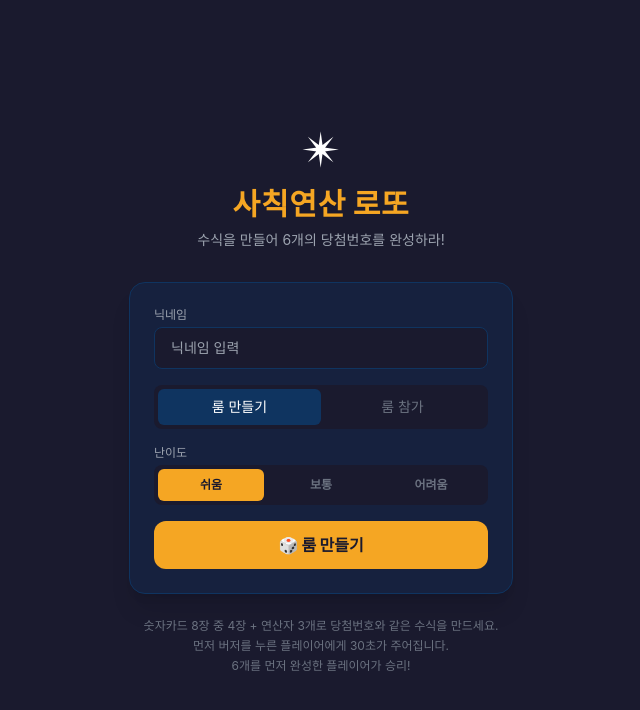
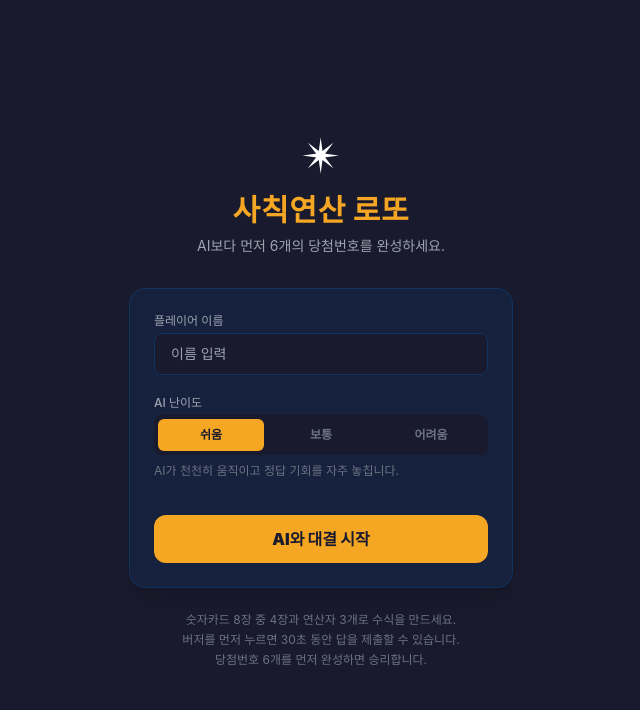
Before and after one commit to MintK99/Four-basic-operations-Lottery, a React (Vite) app in the folder packages/client/: page / in a window 1280 px wide. Shown: the top 710 px of the page, without its empty margins (319-959 px from the left). Built offline with nearby package versions, Linux system fonts and the light colour scheme.

Commit message:
Convert home screen to solo AI mode

```diff
--- a/packages/client/src/pages/HomePage.tsx
+++ b/packages/client/src/pages/HomePage.tsx
@@ -4,124 +4,80 @@ import { useGameStore } from '../store/gameStore';
 import socket from '../socket';
 
 const DIFFICULTY_OPTIONS: { value: GameDifficulty; label: string; description: string }[] = [
-  { value: 'easy', label: '쉬움', description: '정답 후보가 많은 연산자 위주' },
-  { value: 'normal', label: '보통', description: '중간 난이도 연산자 위주' },
-  { value: 'hard', label: '어려움', description: '정답 후보가 적은 연산자 위주' },
+  { value: 'easy', label: '쉬움', description: 'AI가 천천히 움직이고 정답 기회를 자주 놓칩니다.' },
+  { value: 'normal', label: '보통', description: 'AI가 적당한 속도와 정확도로 경쟁합니다.' },
+  { value: 'hard', label: '어려움', description: 'AI가 빠르고 높은 확률로 정답을 찾아냅니다.' },
 ];
 
 export function HomePage({ onEnterGame }: { onEnterGame: () => void }) {
   const { setSession, setPlayerName, playerName } = useGameStore();
-  const [roomIdInput, setRoomIdInput] = useState('');
   const [error, setError] = useState('');
   const [loading, setLoading] = useState(false);
-  const [tab, setTab] = useState<'create' | 'join'>('create');
   const [difficulty, setDifficulty] = useState<GameDifficulty>('easy');
 
-  function connect(fn: () => void) {
+  function handleStart() {
     setError('');
     if (!playerName.trim()) {
       setError('이름을 입력해주세요.');
       return;
     }
+
     setLoading(true);
-    if (!socket.connected) {
-      socket.connect();
-      socket.once('connect', fn);
-    } else {
-      fn();
-    }
-  }
-
-  function handleCreate() {
-    connect(() => {
+    const createSoloGame = () => {
       socket.emit('room:create', { playerName: playerName.trim(), difficulty }, (res) => {
         setLoading(false);
         if (res.ok && res.roomId && res.playerId) {
           setSession(res.playerId, res.roomId);
           onEnterGame();
         } else {
-          setError(res.message ?? '룸 생성 실패');
+          setError(res.message ?? '게임 생성 실패');
         }
       });
-    });
+    };
+
+    if (!socket.connected) {
+      socket.connect();
+      socket.once('connect', createSoloGame);
+    } else {
+      createSoloGame();
+    }
   }
 
-  function handleJoin() {
-    if (!roomIdInput.trim()) {
-      setError('룸 코드를 입력해주세요.');
-      return;
-    }
-    connect(() => {
-      socket.emit(
-        'room:join',
-        { roomId: roomIdInput.trim().toUpperCase(), playerName: playerName.trim() },
-        (res) => {
-          setLoading(false);
-          if (res.ok && res.playerId) {
-            setSession(res.playerId, roomIdInput.trim().toUpperCase());
-            onEnterGame();
-          } else {
-            setError(res.message ?? '룸 참가 실패');
-          }
-        }
-      );
-    });
-  }
+  const selectedDifficulty = DIFFICULTY_OPTIONS.find((option) => option.value === difficulty)!;
 
   return (
     <div className="min-h-screen bg-lottery-dark flex items-center justify-center p-4">
       <div className="w-full max-w-sm">
-        {/* 타이틀 */}
         <div className="text-center mb-8">
           <div className="text-5xl mb-3">✴</div>
           <h1 className="text-3xl font-black text-lottery-gold tracking-wide">
             사칙연산 로또
           </h1>
           <p className="text-gray-400 text-sm mt-2">
-            수식을 만들어 6개의 당첨번호를 완성하라!
+            AI보다 먼저 6개의 당첨번호를 완성하세요.
           </p>
         </div>
 
         <div className="bg-lottery-card rounded-2xl p-6 border border-lottery-panel shadow-xl">
-          {/* 이름 입력 */}
-          <div className="mb-4">
-            <label className="block text-xs text-gray-400 mb-1 font-medium">닉네임</label>
+          <div className="mb-5">
+            <label className="block text-xs text-gray-400 mb-1 font-medium">플레이어 이름</label>
             <input
               type="text"
               value={playerName}
-              onChange={(e) => setPlayerName(e.target.value)}
+              onChange={(event) => setPlayerName(event.target.value)}
               maxLength={12}
-              placeholder="닉네임 입력"
+              placeholder="이름 입력"
               className="w-full bg-lottery-dark border border-lottery-panel rounded-lg px-4 py-2.5 text-white text-sm focus:outline-none focus:border-lottery-gold transition-colors"
             />
           </div>
 
-          {/* 탭 */}
-          <div className="flex bg-lottery-dark rounded-lg p-1 mb-4">
-            {(['create', 'join'] as const).map((t) => (
-              <button
-                key={t}
-                onClick={() => setTab(t)}
-                className={`
-                  flex-1 py-2 rounded-md text-sm font-medium transition-all
-                  ${tab === t ? 'bg-lottery-panel text-white' : 'text-gray-500 hover:text-gray-300'}
-                `}
-              >
-                {t === 'create' ? '룸 만들기' : '룸 참가'}
-              </button>
-            ))}
-          </div>
-
-          {/* 난이도 선택 */}
-          {tab === 'create' && (
-            <div className="mb-4">
-              <label className="block text-xs text-gray-400 mb-1 font-medium">난이도</label>
+          <div className="mb-5">
+            <label className="block text-xs text-gray-400 mb-1 font-medium">AI 난이도</label>
             <div className="grid grid-cols-3 gap-1 bg-lottery-dark rounded-lg p-1">
               {DIFFICULTY_OPTIONS.map((option) => (
                 <button
                   key={option.value}
                   type="button"
-                    title={option.description}
                   onClick={() => setDifficulty(option.value)}
                   className={`py-2 rounded-md text-xs font-bold transition-all ${
                     difficulty === option.value
@@ -133,44 +89,26 @@ export function HomePage({ onEnterGame }: { onEnterGame: () => void }) {
                 </button>
               ))}
             </div>
+            <p className="text-xs text-gray-500 mt-2 min-h-8">
+              {selectedDifficulty.description}
+            </p>
           </div>
-          )}
 
-          {/* 룸 참가 입력 */}
-          {tab === 'join' && (
-            <div className="mb-4">
-              <label className="block text-xs text-gray-400 mb-1 font-medium">룸 코드</label>
-              <input
-                type="text"
-                value={roomIdInput}
-                onChange={(e) => setRoomIdInput(e.target.value.toUpperCase())}
-                maxLength={6}
-                placeholder="6자리 코드"
-                className="w-full bg-lottery-dark border border-lottery-panel rounded-lg px-4 py-2.5 text-white text-sm uppercase tracking-widest text-center font-mono focus:outline-none focus:border-lottery-gold transition-colors"
-              />
-            </div>
-          )}
+          {error && <p className="text-red-400 text-xs mb-3 text-center">{error}</p>}
 
-          {/* 에러 */}
-          {error && (
-            <p className="text-red-400 text-xs mb-3 text-center">{error}</p>
-          )}
-
-          {/* 버튼 */}
           <button
-            onClick={tab === 'create' ? handleCreate : handleJoin}
+            onClick={handleStart}
             disabled={loading}
             className="w-full py-3 bg-lottery-gold text-lottery-dark font-black rounded-xl hover:brightness-110 active:scale-95 transition-all disabled:opacity-50 disabled:cursor-not-allowed"
           >
-            {loading ? '연결 중...' : tab === 'create' ? '🎲 룸 만들기' : '▶ 입장하기'}
+            {loading ? '대결 준비 중...' : 'AI와 대결 시작'}
           </button>
         </div>
 
-        {/* 룰 요약 */}
         <div className="mt-6 text-xs text-gray-500 text-center space-y-1">
-          <p>숫자카드 8장 중 4장 + 연산자 3개로 당첨번호와 같은 수식을 만드세요.</p>
-          <p>먼저 버저를 누른 플레이어에게 30초가 주어집니다.</p>
-          <p>6개를 먼저 완성한 플레이어가 승리!</p>
+          <p>숫자카드 8장 중 4장과 연산자 3개로 수식을 만드세요.</p>
+          <p>버저를 먼저 누르면 30초 동안 답을 제출할 수 있습니다.</p>
+          <p>당첨번호 6개를 먼저 완성하면 승리합니다.</p>
         </div>
       </div>
     </div>
```
Lines whose indentation alone changed are shown as unchanged.
